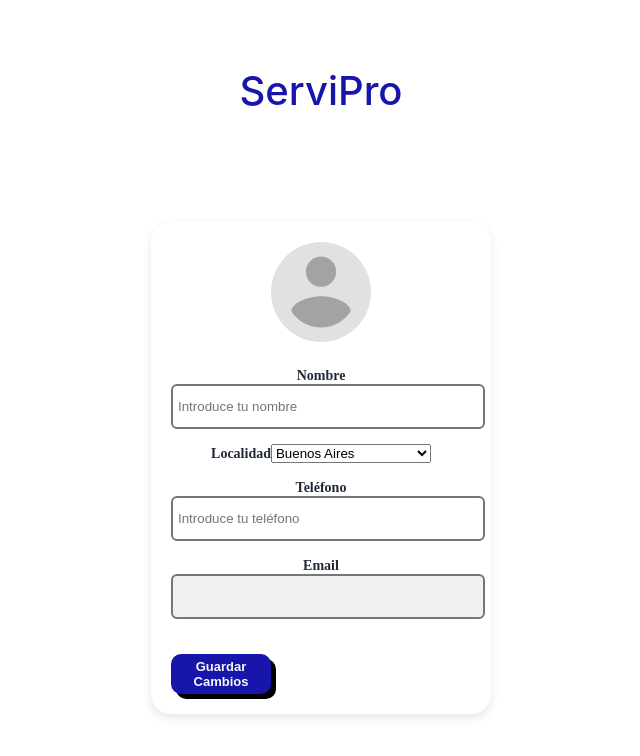
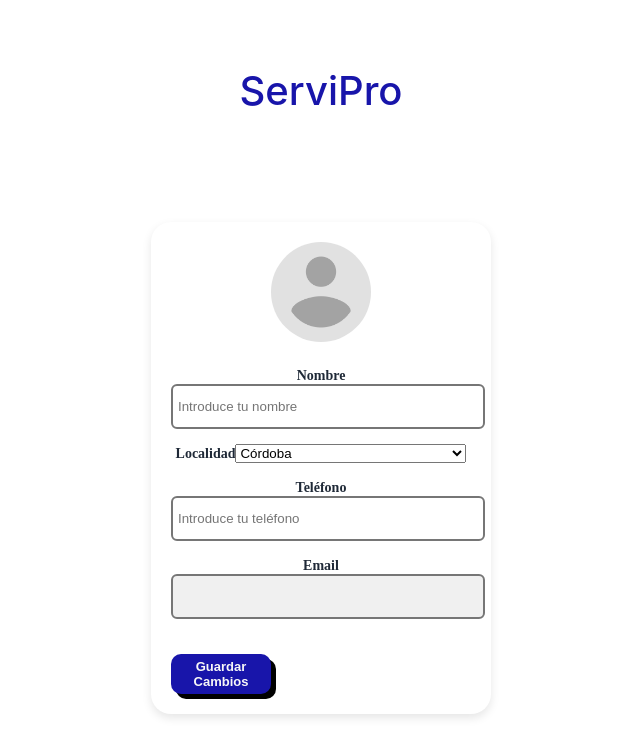
Before and after one commit to Luca-Giraudo/ICS_Cervetto_Giraudo, a Vue app in the folder vue-base-example/: page /profile in a window 1280 px wide. Shown: the top 756 px of the page, without its empty margins (319-959 px from the left). Built offline with nearby package versions, Linux system fonts and the light colour scheme; the HTML template or start-up script is replaced by a standard one.

Commit message:
Commit Perfil usuario funcional
cambiada vista y logica del componente. Agregado el codigo de cada provincia

```diff
--- a/vue-base-example/src/components/Profile.vue
+++ b/vue-base-example/src/components/Profile.vue
@@ -25,8 +25,8 @@
           <label for="localidad">Localidad</label>
           <select v-model="localidad" id="localidad">
             <option value="" disabled>Selecciona tu provincia</option>
-            <option v-for="province in provinceChoices" :key="province" :value="province">
-              {{ province }}
+            <option v-for="choice in provinceChoices" :value="choice[0]" :key="choice[0]" >
+              {{ choice[1] }}
             </option>
           </select>
         </div>
@@ -57,17 +57,20 @@ export default {
   data() {
     return {
       nombre: '',
-      localidad: 'Buenos Aires',
+      localidad: 'X',
       telefono: '',
       email: '',
       descripcion: '',  // Campo adicional para empresa
       enlaces: '',  // Campo adicional para empresa
-      isEmpresa: false,  // Nuevo campo para verificar si es empresa
+      isEmpresa: false,  // Campo para verificar si es empresa
       provinceChoices: [
-      'Buenos Aires', 'Catamarca', 'Chaco', 'Chubut', 'Córdoba', 'Corrientes',
-      'Entre Ríos', 'Formosa', 'Jujuy', 'La Pampa', 'La Rioja', 'Mendoza',
-      'Misiones', 'Neuquén', 'Río Negro', 'Salta', 'San Juan', 'San Luis',
-      'Santa Cruz', 'Santa Fe', 'Santiago del Estero', 'Tierra del Fuego', 'Tucumán'
+        ['B', 'Buenos Aires'], ['K', 'Catamarca'], ['H', 'Chaco'], ['U', 'Chubut'],
+        ['C', 'Ciudad Autónoma de Buenos Aires'], ['X', 'Córdoba'], ['W', 'Corrientes'],
+        ['E', 'Entre Ríos'], ['P', 'Formosa'], ['Y', 'Jujuy'], ['L', 'La Pampa'],
+        ['F', 'La Rioja'], ['M', 'Mendoza'], ['N', 'Misiones'], ['Q', 'Neuquén'],
+        ['R', 'Río Negro'], ['A', 'Salta'], ['J', 'San Juan'], ['D', 'San Luis'],
+        ['Z', 'Santa Cruz'], ['S', 'Santa Fe'], ['G', 'Santiago del Estero'],
+        ['V', 'Tierra del Fuego'], ['T', 'Tucumán']
       ]
     };
   },
@@ -78,7 +81,6 @@ export default {
     async fetchUserData() {
       try {
         const token = localStorage.getItem('token');
-        console.log('Token:', token);  // Verifica el token
         if (!token) {
           throw new Error('Token no encontrado');
         }
@@ -90,10 +92,10 @@ export default {
 
         // Rellenar los datos del formulario con la respuesta
         this.nombre = response.data.perfil ? response.data.perfil.nombre || '' : '';
-        this.localidad = response.data.perfil ? response.data.perfil.localidad || '' : '';
+        this.localidad = response.data.perfil ? response.data.perfil.localidad || 'X' : 'X';
         this.telefono = response.data.perfil ? response.data.perfil.telefono || '' : '';
-        this.email = response.data.email || ''; // Email no editable
-        this.isEmpresa = response.data.perfil.is_empresa || false;  // Verificar si es empresa
+        this.email = response.data.email || '';
+        this.isEmpresa = response.data.perfil.is_empresa || false;
         if (this.isEmpresa) {
           this.descripcion = response.data.perfil.descripcion || '';
           this.enlaces = response.data.perfil.enlaces || '';
@@ -106,20 +108,19 @@ export default {
       const token = localStorage.getItem('token');  // Obtener el token
 
       const data = {
-        perfil: {
-          nombre: this.nombre || '',
-          localidad: this.localidad || '',
-          telefono: this.telefono || ''
-        }
+        nombre: this.nombre || '',
+        localidad: this.localidad || '',
+        telefono: this.telefono || ''
       };
 
+      // Si el usuario es una empresa, agregar los campos correspondientes
       if (this.isEmpresa) {
-        data.perfil.descripcion = this.descripcion;
-        data.perfil.enlaces = this.enlaces;
+        data.descripcion = this.descripcion || '';
+        data.enlaces = this.enlaces || '';
       }
 
       try {
-        const response = await axios.put('http://127.0.0.1:8000/api/update-profile/', data, {
+        const response = await axios.put('http://127.0.0.1:8000/api/update-profile/', { perfil: data }, {
           headers: {
             Authorization: `Token ${token}`  // Incluir el token en el encabezado
           }
@@ -132,7 +133,6 @@ export default {
   }
 };
 </script>
-
 
 <style scoped>
 /* Estilos generales de la página */
```
Also changed, not shown: 1 other file (tests, documents, lock files or other folders).
